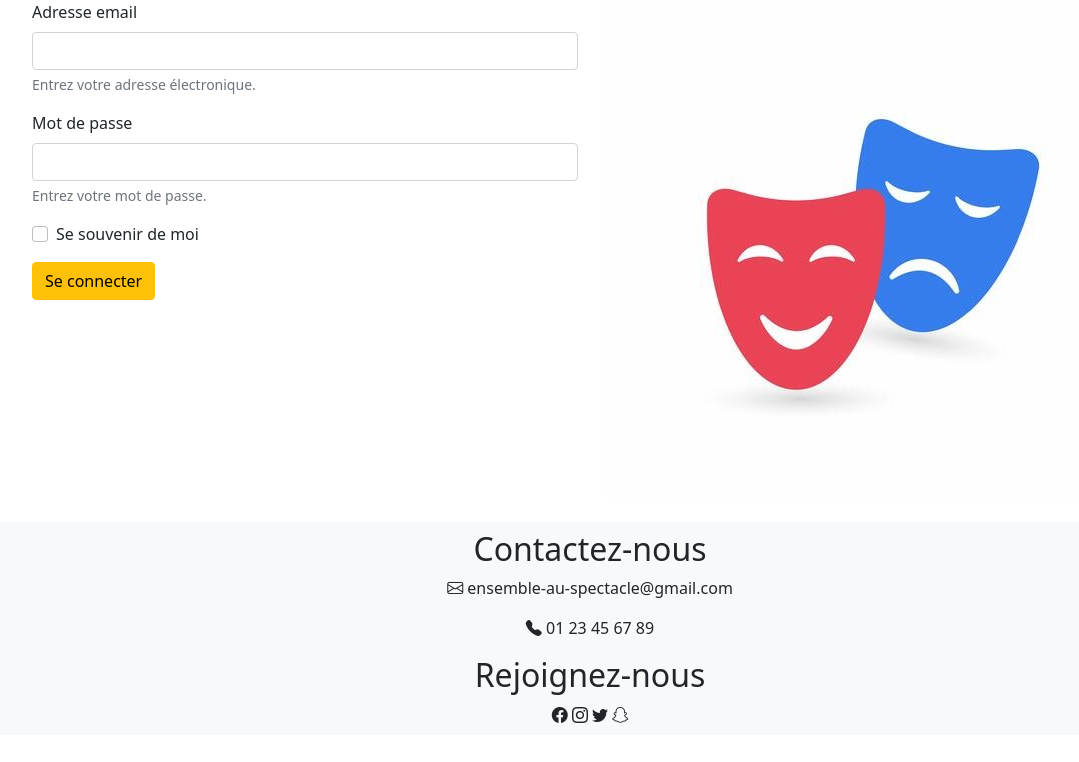
After one commit to khadija0809/spectale, a PHP site: the page made by views/connexion.php in a window 1280 px wide. The commit adds this page. Shown: the top 762 px of the page, without its empty margins (50-1129 px from the left). Run offline with PHP 8.4, Linux system fonts and the light colour scheme; the template is opened without the code that fills it, so the values that code supplies are empty; some libraries are stand-ins or nearby versions.

Commit message:
supprimer dropdown, ajouter un fisher connexion, crée un formulaire de connexion, ajouter css sur les button

```diff
--- /dev/null
+++ b/views/connexion.php
@@ -0,0 +1,30 @@
+<div class="container">
+  <div class="row">
+    <div class="col-6">
+      <form>
+        <div class="mb-3">
+          <label for="exampleInputEmail1" class="form-label">Adresse email</label>
+          <input type="email" class="form-control" id="exampleInputEmail1" aria-describedby="emailHelp">
+          <div id="emailHelp" class="form-text">Entrez votre adresse électronique.</div>
+        </div>
+
+        <div class="mb-3">
+          <label for="exampleInputPassword1" class="form-label">Mot de passe</label>
+          <input type="password" class="form-control" id="exampleInputPassword1">
+          <div id="passwordlHelp" class="form-text">Entrez votre mot de passe.</div>
+        </div>
+
+        <div class="mb-3 form-check">
+          <input type="checkbox" class="form-check-input" id="exampleCheck1">
+          <label class="form-check-label" for="exampleCheck1">Se souvenir de moi</label>
+        </div>
+
+        <button type="submit" class="btn btn-warning">Se connecter</button>
+
+      </form>
+    </div>
+    <div class="col-6">
+      <img src="photos/masc.jpg" alt="masques">
+    </div>
+  </div>
+</div>
--- a/views/home.php
+++ b/views/home.php
@@ -22,7 +22,7 @@
                         <h5 class="card-title"><?= $spectacle['title'] ?></h5>
                         <h6 class="card-subtitle mb-2 text-muted"><?= $spectacle['artist'] . " - " . $spectacle['date'] . " - " . $spectacle['theater'] ?></h6>
                         <p class="card-text"><?= substr($spectacle['content'], 0, 200) . '...' ?></p>
-                        <a href="index.php?page=spectacle&evenement=<?= $spectacle['id'] ?>" class="btn btn-secondary">En savoir plus</a>
+                        <a href="index.php?page=spectacle&evenement=<?= $spectacle['id'] ?>" class="btn btn-outline-warning">En savoir plus</a>
                     </div>
                 </div>
             </div>
@@ -30,7 +30,7 @@
         <?php }
         ?>
         <div class="col-12 text-end mb-5">
-            <a href="index.php?page=spectacles" class="btn btn-outline-dark">Tous les Spectacles</a>
+            <a href="index.php?page=spectacles" class="btn btn-warning">Tous les Spectacles</a>
 
         </div>
 
```
Also changed, not shown: views/header.php (+8 -18 lines), photos/logo_spectacles.png (renamed from photos/images/logo_spectacles.png), photos/masc.jpg (added), styless/style.css (line endings or trailing spaces).
